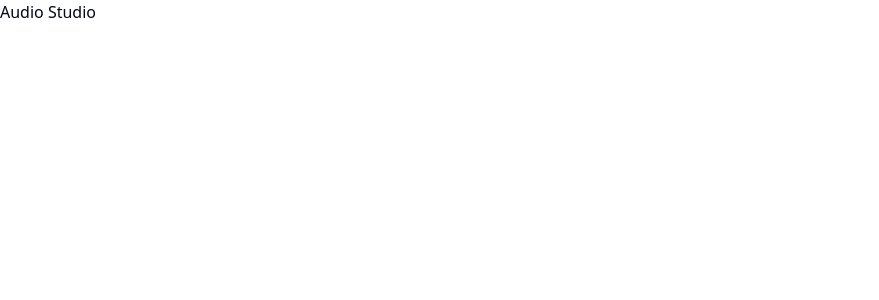
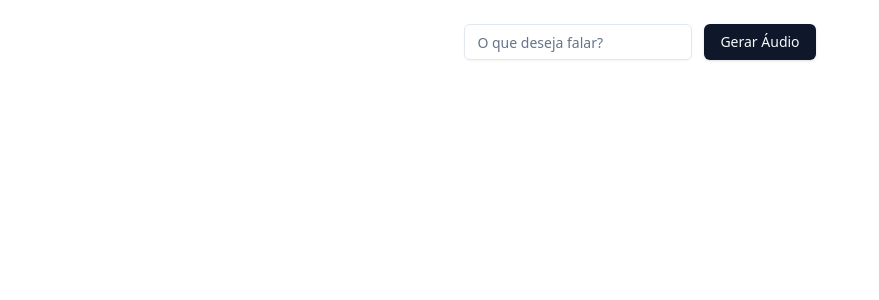
Before and after one commit to KalebIsaias/ai-audio-studio, a React (Vite) app: page / in a window 1280 px wide. Shown: the top 300 px of the page, without its empty margins (0-879 px from the left). Built offline with nearby package versions, Linux system fonts and the light colour scheme.

Commit message:
feat(front): adiciona a tela inicial

```diff
--- a/src/App.tsx
+++ b/src/App.tsx
@@ -1,3 +1,17 @@
+import { Button } from "./components/ui/button";
+import { Input } from "./components/ui/input";
+
 export function App() {
-  return <h1> Audio Studio</h1>;
+  return (
+    <div className="p-6 max-w-4xl mx-auto space-y-4 items-center">
+      <div className="flex items-center justify-center">
+        <form className="flex items-center space-x-3 ">
+          <Input name="prompt" placeholder="O que deseja falar?" />
+          <Button type="submit" variant="default">
+            Gerar Áudio
+          </Button>
+        </form>
+      </div>
+    </div>
+  );
 }
--- a/vite.config.ts
+++ b/vite.config.ts
@@ -1,12 +1,12 @@
-import path from "path";
-import react from "@vitejs/plugin-react";
-import { defineConfig } from "vite";
+// import path from "path";
+// import react from "@vitejs/plugin-react";
+// import { defineConfig } from "vite";
 
-export default defineConfig({
-  plugins: [react()],
-  resolve: {
-    alias: {
-      "@": path.resolve(__dirname, "./src"),
-    },
-  },
-});
+// export default defineConfig({
+//   plugins: [react()],
+//   resolve: {
+//     alias: {
+//       "@": path.resolve(__dirname, "./src"),
+//     },
+//   },
+// });
```
Also changed, not shown: src/main.tsx (+4 -5 lines), package.json (line endings or trailing spaces).
